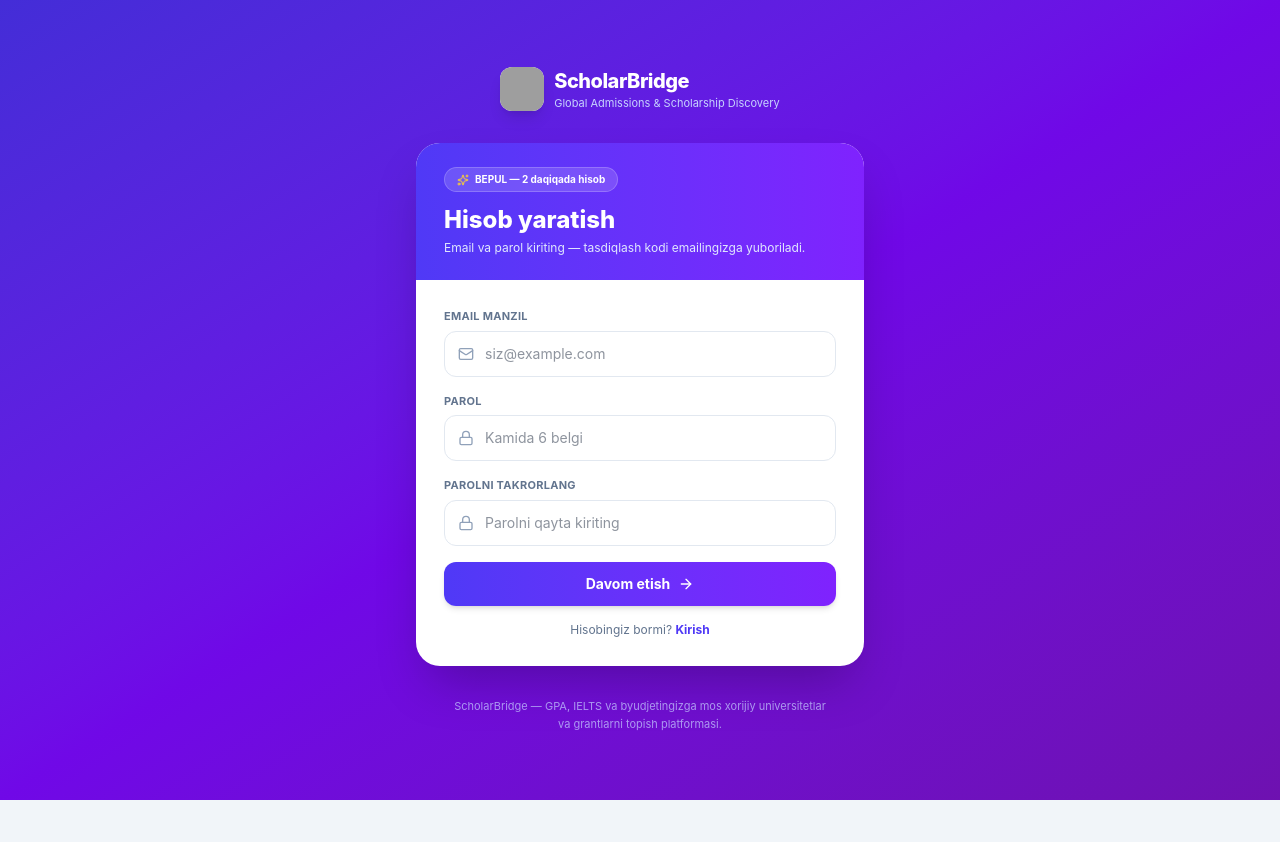
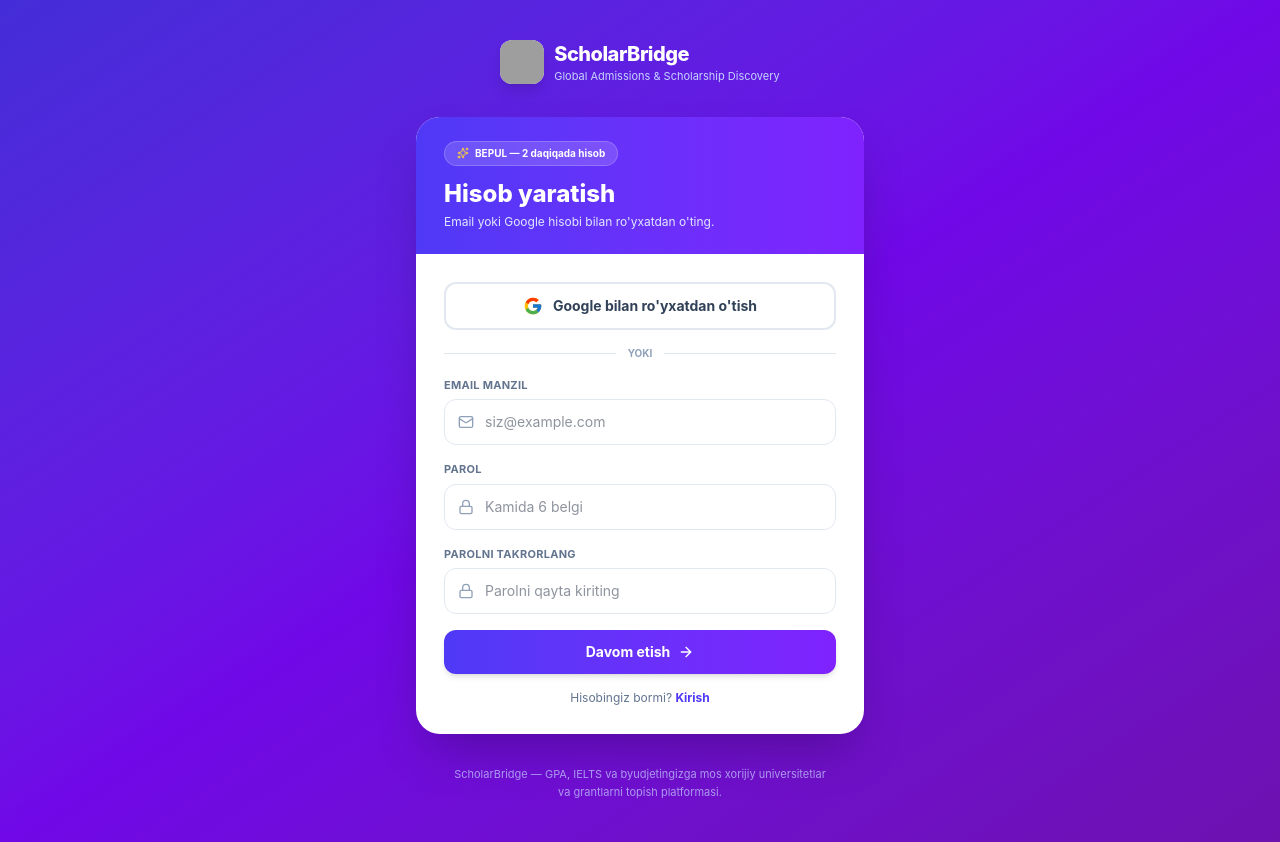
Before and after one commit to jamijomi344as-jpg/ScholarBridgeAi, a Next.js app: page /signup in a window 1280 px wide. Before the commit the page ends 800 px from the top, so only its background shows below. Built offline with nearby package versions, Linux system fonts and the light colour scheme; no server answers; grey boxes are pictures that could not be loaded.

Commit message:
Add Google OAuth sign-in (login+signup) with auth callback route
Co-authored-by: arena-agent <297053741+arena-agent@users.noreply.github.com>

```diff
--- a/src/app/(auth)/login/page.tsx
+++ b/src/app/(auth)/login/page.tsx
@@ -61,6 +61,24 @@
     }
   };
 
+  const handleGoogle = async () => {
+    setBusy(true);
+    setError("");
+    try {
+      const supabase = createSupabaseBrowserClient();
+      const redirectTo = `${window.location.origin}/auth/callback`;
+      const { error: oauthError } = await supabase.auth.signInWithOAuth({
+        provider: "google",
+        options: { redirectTo },
+      });
+      if (oauthError) setError(oauthError.message || "Google orqali kirishda xatolik yuz berdi.");
+    } catch (err: any) {
+      setError(err.message || "Google orqali kirishda xatolik yuz berdi.");
+    } finally {
+      setBusy(false);
+    }
+  };
+
   const inputCls =
     "w-full rounded-xl border border-slate-200 bg-white pl-10 pr-4 py-3 text-sm text-slate-800 focus:outline-none focus:ring-2 focus:ring-indigo-500 transition-shadow";
 
@@ -72,7 +90,7 @@
         </div>
         <h1 className="mt-3 text-2xl font-extrabold text-white">Tizimga kirish</h1>
         <p className="text-xs text-indigo-100 mt-1">
-          Email va parolingiz bilan kiring.
+          Email yoki Google hisobingiz bilan kiring.
         </p>
       </div>
 
@@ -82,6 +100,28 @@
             {error}
           </div>
         )}
+
+        {/* Google sign-in */}
+        <button
+          type="button"
+          onClick={handleGoogle}
+          disabled={busy}
+          className="w-full flex items-center justify-center gap-2.5 rounded-xl border-2 border-slate-200 bg-white px-4 py-3 text-sm font-bold text-slate-700 hover:bg-slate-50 hover:border-slate-300 disabled:opacity-60 transition-all"
+        >
+          <svg className="h-5 w-5" viewBox="0 0 48 48" aria-hidden="true">
+            <path fill="#FFC107" d="M43.6 20.1H42V20H24v8h11.3c-1.6 4.7-6.1 8-11.3 8-6.6 0-12-5.4-12-12s5.4-12 12-12c3.1 0 5.9 1.2 8 3l5.7-5.7C34 6.1 29.3 4 24 4 13 4 4 13 4 24s9 20 20 20 20-9 20-20c0-1.3-.1-2.6-.4-3.9z" />
+            <path fill="#FF3D00" d="M6.3 14.7l6.6 4.8C14.7 15.1 19 12 24 12c3.1 0 5.9 1.2 8 3l5.7-5.7C34 6.1 29.3 4 24 4 16.3 4 9.7 8.3 6.3 14.7z" />
+            <path fill="#4CAF50" d="M24 44c5.2 0 9.9-2 13.4-5.2l-6.2-5.2c-2 1.5-4.5 2.4-7.2 2.4-5.2 0-9.6-3.3-11.3-8l-6.5 5C9.6 39.6 16.3 44 24 44z" />
+            <path fill="#1976D2" d="M43.6 20.1H42V20H24v8h11.3c-.8 2.2-2.2 4.2-4.1 5.6l6.2 5.2C41.4 35.4 44 30.1 44 24c0-1.3-.1-2.6-.4-3.9z" />
+          </svg>
+          Google bilan kirish
+        </button>
+
+        <div className="flex items-center gap-3">
+          <div className="h-px flex-1 bg-slate-200" />
+          <span className="text-[10px] font-bold text-slate-400 uppercase">yoki</span>
+          <div className="h-px flex-1 bg-slate-200" />
+        </div>
 
         <div>
           <label className="block text-[11px] font-bold text-slate-500 uppercase tracking-wide mb-1.5">
--- a/src/app/(auth)/signup/page.tsx
+++ b/src/app/(auth)/signup/page.tsx
@@ -73,6 +73,24 @@
     }
   };
 
+  const handleGoogle = async () => {
+    setBusy(true);
+    setError("");
+    try {
+      const supabase = createSupabaseBrowserClient();
+      const redirectTo = `${window.location.origin}/auth/callback`;
+      const { error: oauthError } = await supabase.auth.signInWithOAuth({
+        provider: "google",
+        options: { redirectTo },
+      });
+      if (oauthError) setError(oauthError.message || "Google orqali kirishda xatolik yuz berdi.");
+    } catch (err: any) {
+      setError(err.message || "Google orqali kirishda xatolik yuz berdi.");
+    } finally {
+      setBusy(false);
+    }
+  };
+
   const inputCls =
     "w-full rounded-xl border border-slate-200 bg-white pl-10 pr-4 py-3 text-sm text-slate-800 focus:outline-none focus:ring-2 focus:ring-indigo-500 transition-shadow";
 
@@ -84,7 +102,7 @@
         </div>
         <h1 className="mt-3 text-2xl font-extrabold text-white">Hisob yaratish</h1>
         <p className="text-xs text-indigo-100 mt-1">
-          Email va parol kiriting — tasdiqlash kodi emailingizga yuboriladi.
+          Email yoki Google hisobi bilan ro&apos;yxatdan o&apos;ting.
         </p>
       </div>
 
@@ -94,6 +112,28 @@
             {error}
           </div>
         )}
+
+        {/* Google sign-up */}
+        <button
+          type="button"
+          onClick={handleGoogle}
+          disabled={busy}
+          className="w-full flex items-center justify-center gap-2.5 rounded-xl border-2 border-slate-200 bg-white px-4 py-3 text-sm font-bold text-slate-700 hover:bg-slate-50 hover:border-slate-300 disabled:opacity-60 transition-all"
+        >
+          <svg className="h-5 w-5" viewBox="0 0 48 48" aria-hidden="true">
+            <path fill="#FFC107" d="M43.6 20.1H42V20H24v8h11.3c-1.6 4.7-6.1 8-11.3 8-6.6 0-12-5.4-12-12s5.4-12 12-12c3.1 0 5.9 1.2 8 3l5.7-5.7C34 6.1 29.3 4 24 4 13 4 4 13 4 24s9 20 20 20 20-9 20-20c0-1.3-.1-2.6-.4-3.9z" />
+            <path fill="#FF3D00" d="M6.3 14.7l6.6 4.8C14.7 15.1 19 12 24 12c3.1 0 5.9 1.2 8 3l5.7-5.7C34 6.1 29.3 4 24 4 16.3 4 9.7 8.3 6.3 14.7z" />
+            <path fill="#4CAF50" d="M24 44c5.2 0 9.9-2 13.4-5.2l-6.2-5.2c-2 1.5-4.5 2.4-7.2 2.4-5.2 0-9.6-3.3-11.3-8l-6.5 5C9.6 39.6 16.3 44 24 44z" />
+            <path fill="#1976D2" d="M43.6 20.1H42V20H24v8h11.3c-.8 2.2-2.2 4.2-4.1 5.6l6.2 5.2C41.4 35.4 44 30.1 44 24c0-1.3-.1-2.6-.4-3.9z" />
+          </svg>
+          Google bilan ro&apos;yxatdan o&apos;tish
+        </button>
+
+        <div className="flex items-center gap-3">
+          <div className="h-px flex-1 bg-slate-200" />
+          <span className="text-[10px] font-bold text-slate-400 uppercase">yoki</span>
+          <div className="h-px flex-1 bg-slate-200" />
+        </div>
 
         <div>
           <label className="block text-[11px] font-bold text-slate-500 uppercase tracking-wide mb-1.5">
--- /dev/null
+++ b/src/app/auth/callback/route.ts
@@ -0,0 +1,46 @@
+import { NextResponse } from "next/server";
+import { createServerClient } from "@supabase/ssr";
+import { cookies } from "next/headers";
+
+/**
+ * OAuth callback (Google etc.). Supabase redirects the user back here with
+ * ?code=... after they authorize. We exchange the code for a session cookie,
+ * then send the user into the app.
+ */
+export async function GET(request: Request) {
+  const { searchParams, origin } = new URL(request.url);
+  const code = searchParams.get("code");
+  const next = searchParams.get("next") ?? "/";
+
+  const supabaseUrl = process.env.NEXT_PUBLIC_SUPABASE_URL;
+  const supabaseAnonKey = process.env.NEXT_PUBLIC_SUPABASE_ANON_KEY;
+
+  if (code && supabaseUrl && supabaseAnonKey) {
+    const cookieStore = await cookies();
+    const supabase = createServerClient(supabaseUrl, supabaseAnonKey, {
+      cookies: {
+        getAll() {
+          return cookieStore.getAll();
+        },
+        setAll(cookiesToSet) {
+          try {
+            cookiesToSet.forEach(({ name, value, options }) =>
+              cookieStore.set(name, value, options)
+            );
+          } catch {
+            // ignore — middleware refreshes the session anyway
+          }
+        },
+      },
+    });
+
+    const { error } = await supabase.auth.exchangeCodeForSession(code);
+    if (!error) {
+      return NextResponse.redirect(`${origin}${next}`);
+    }
+    console.error("OAuth code exchange error:", error);
+  }
+
+  // Fallback: no code / failed exchange → home page (session check decides).
+  return NextResponse.redirect(`${origin}/`);
+}
```
